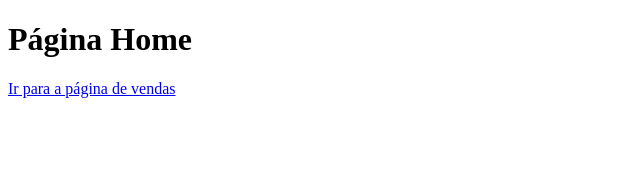
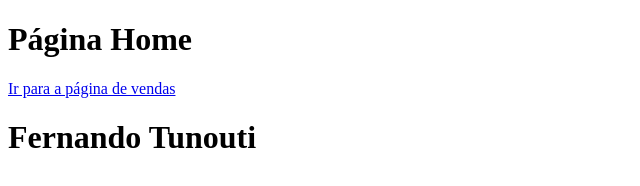
Before and after one commit to fertunouti/testeGit2, a plain HTML site: page index.html in a window 1280 px wide. Shown: the whole page, without its empty margins (0-640 px from the left). Drawn offline with Linux system fonts and the light colour scheme.

Commit message:
Inserido Nome

```diff
--- a/index.html
+++ b/index.html
@@ -9,5 +9,6 @@
 <body>
     <h1>Página Home</h1>
     <a href="vendas.html">Ir para a página de vendas</a>
+    <h1>Fernando Tunouti</h1>
 </body>
 </html>
```
